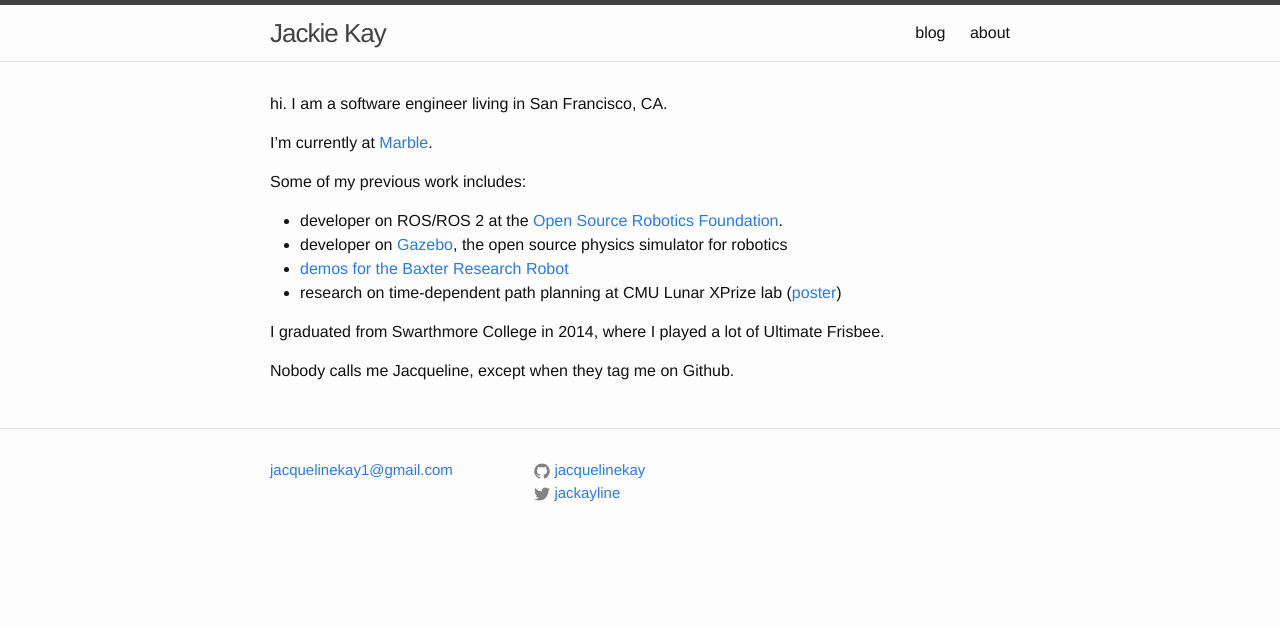
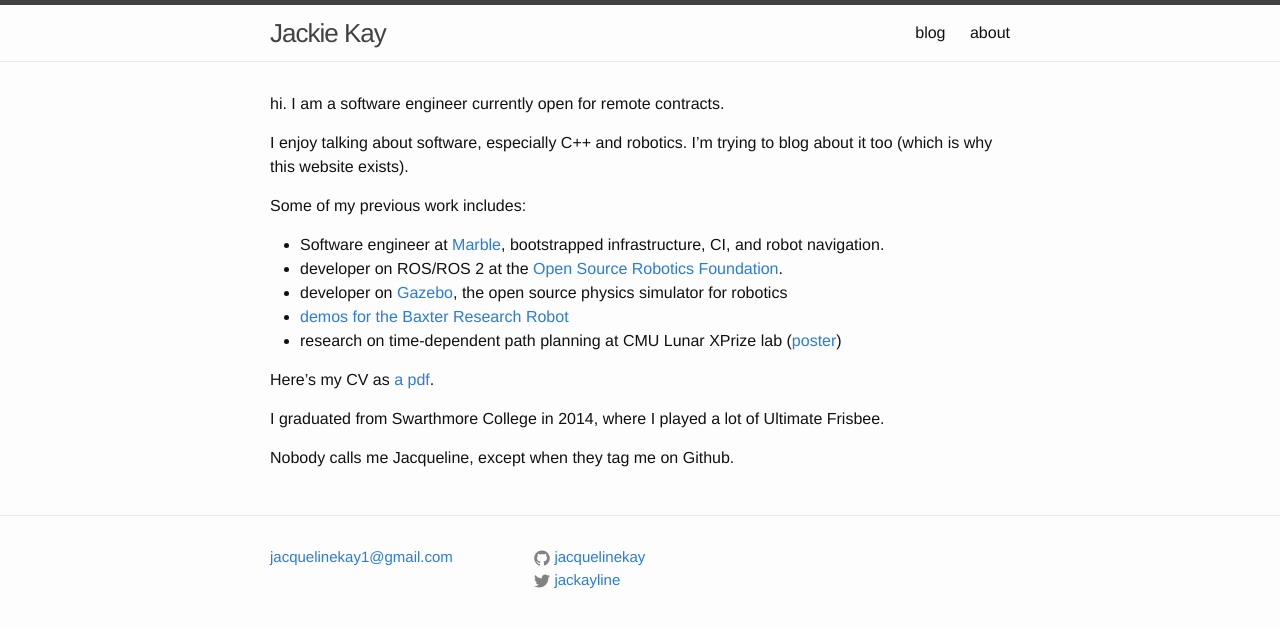
Before and after one commit to jacquelinekay/jacquelinekay.github.io, a Jekyll site: the page built from index.html, in a window 1280 px wide. Shown: the top 628 px of the page. Built offline with Jekyll 4.4.1, drawn with Linux system fonts in a browser that asks for light colours.

Commit message:
Update about section with CV

```diff
--- a/_includes/about.md
+++ b/_includes/about.md
@@ -1,14 +1,17 @@
-hi. I am a software engineer living in San Francisco, CA.
+hi. I am a software engineer currently open for remote contracts.
 
-I'm currently at [Marble](marble.io).
+I enjoy talking about software, especially C++ and robotics. I'm trying to blog about it too (which is why this website exists).
 
 Some of my previous work includes:
 
+  - Software engineer at [Marble](marble.io), bootstrapped infrastructure, CI, and robot navigation.
   - developer on ROS/ROS 2 at the [Open Source Robotics Foundation](http://www.osrfoundation.org/).
   - developer on [Gazebo](http://gazebosim.org/), the open source physics simulator for robotics
   - [demos for the Baxter Research Robot](https://github.com/osrf/baxter_demos)
   - research on time-dependent path planning at CMU Lunar XPrize lab ([poster]({{site.baseurl}}/assets/kay-poster-riss13.pdf))
 
+Here's my CV as [a pdf]({{site.baseurl}}/assets/jackie-kay-cv.pdf).
+
 I graduated from Swarthmore College in 2014, where I played a lot of Ultimate Frisbee.
 
 Nobody calls me Jacqueline, except when they tag me on Github.
```
Also changed, not shown: 1 other file.
